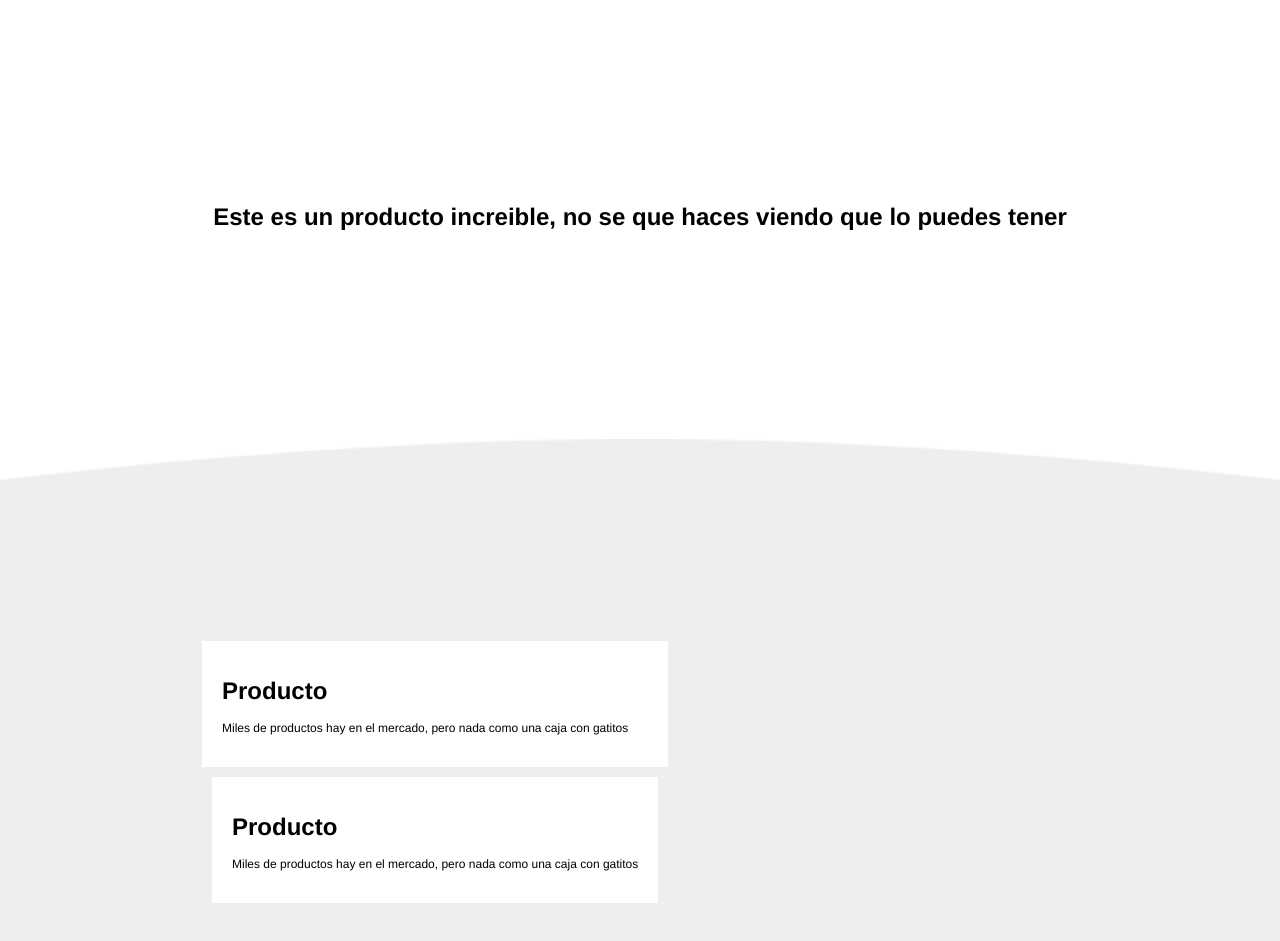
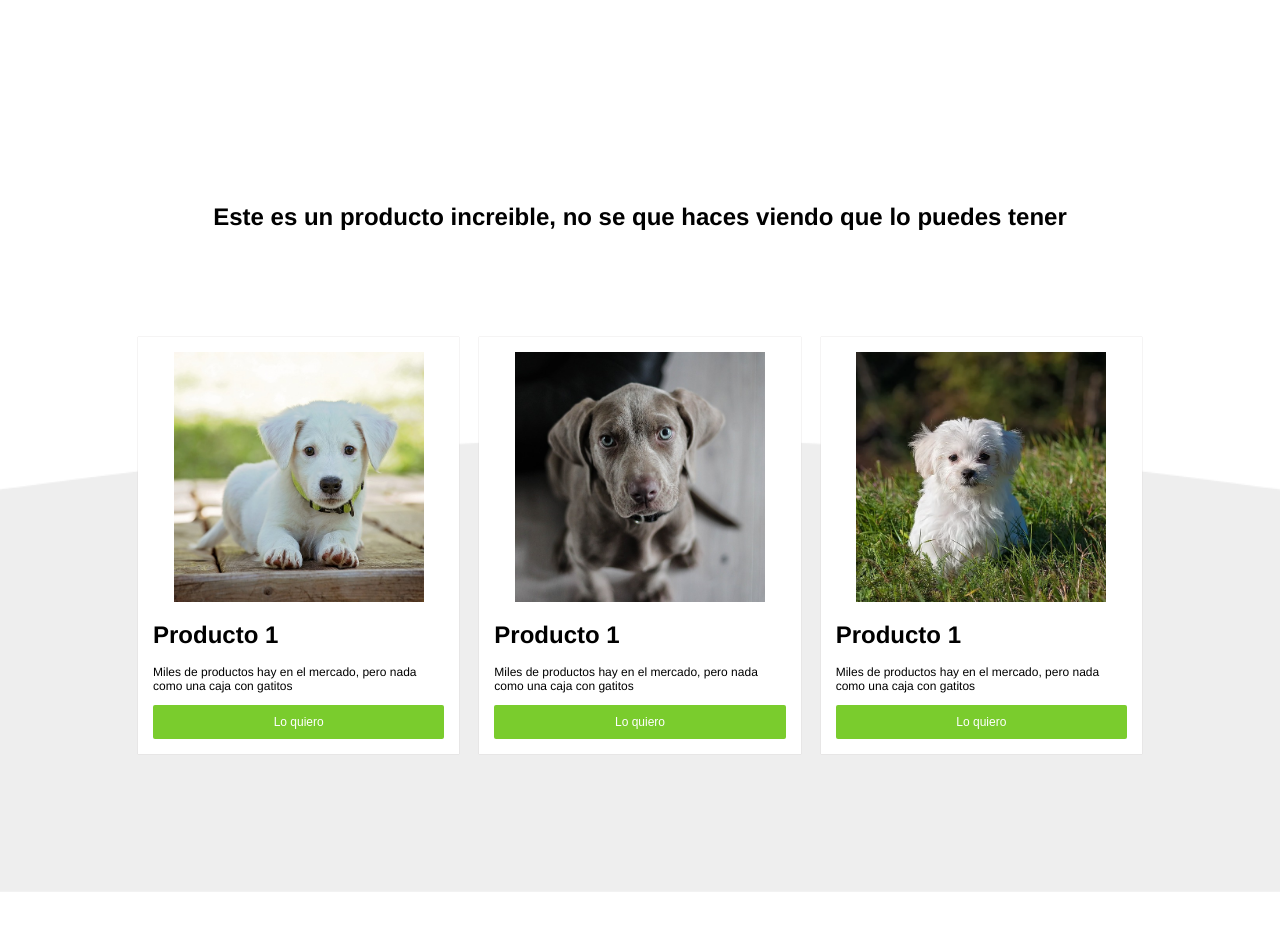
Before and after one commit to csswoman/adopta_un_perrito, a plain HTML site: page index.html in a window 1280 px wide. Shown: the part 63-1004 px from the top of the page. After the commit the page ends 955 px from the top, so only its background shows below. Drawn offline with Linux system fonts and the light colour scheme.

Commit message:
maquetacion de las tarjetas

```diff
--- a/css/estilos.css
+++ b/css/estilos.css
@@ -44,18 +44,46 @@ nav li a:hover {
 
 .products {
     background-image: url("../img/curve.png");
-    height: 200px;
+    max-height: 200px;
     background-size: cover;
     background-position: center top;
-    padding: 15%;
+    padding: 10%;
     display: flex;
 }
 
 .product {
     padding: 10px;
+    margin-top: -240px;
 }
 
 .product .content {
     background-color: white;
-    padding: 20px;
+    padding: 15px;
+    box-shadow: 0 0 1px #c1bcbc;
 }
+
+.img_content {
+    text-align: center;
+}
+
+.imagen {
+    width: 250px;
+    height: 250px;
+    object-fit: cover;
+}
+
+.main_button {
+    background-color: #7ACC2D;
+    width: 100%;
+    padding: 10px;
+    font-size: 12px;
+    color: white;
+    border: 0;
+    cursor: pointer;
+    border-radius: 2px;
+}
+
+.main_button:hover {
+    background-color: #5e9e22;
+
+}
--- a/index.html
+++ b/index.html
@@ -31,28 +31,45 @@
             Este es un producto increible, no se que haces viendo que lo puedes tener
         </h1>
     </div>
+
     <div class="products">
         <div class="product">
             <div class="content">
-                <h1>Producto</h1>
+                <div class="img_content">
+                    <img class="imagen" src="./img/perro1.png" alt="">
+                </div>
+                <h1>Producto 1</h1>
                 <p>Miles de productos hay en el mercado, pero nada como una caja con gatitos</p>
-            </div>
-            <div class="product">
-                <div class="content">
-                    <h1>Producto</h1>
-                    <p>Miles de productos hay en el mercado, pero nada como una caja con gatitos</p>
-                </div>
-                <!-- <div class="product">
-                    <div class="content">
-                        <h1>Producto</h1>
-                        <p>Lorem ipsum dolor sit amet consectetur, adipisicing elit. Porro dolorum ipsum consectetur
-                            natus itaque a voluptatibus dolore</p>
-                    </div> -->
+                <button href="#" class="main_button">Lo quiero</button>
             </div>
         </div>
 
+        <div class="product">
+            <div class="content">
+                <div class="img_content">
+                    <img class="imagen" src="./img/perro2.png" alt="">
+                </div>
+                <h1>Producto 1</h1>
+                <p>Miles de productos hay en el mercado, pero nada como una caja con gatitos</p>
+                <button href="#" class="main_button">Lo quiero</button>
+            </div>
+        </div>
 
-        <script src=" ./scripts/script"> </script>
+        <div class="product">
+            <div class="content">
+                <div class="img_content">
+                    <img class="imagen" src="./img/perro3.png" alt="">
+                </div>
+                <h1>Producto 1</h1>
+                <p>Miles de productos hay en el mercado, pero nada como una caja con gatitos</p>
+                <button href="#" class="main_button">Lo quiero</button>
+            </div>
+        </div>
+    </div>
+
+
+
+    <script src=" ./scripts/script"> </script>
 </body>
 
 </html>
```
Also changed, not shown: img/referencia.jpg (added).
